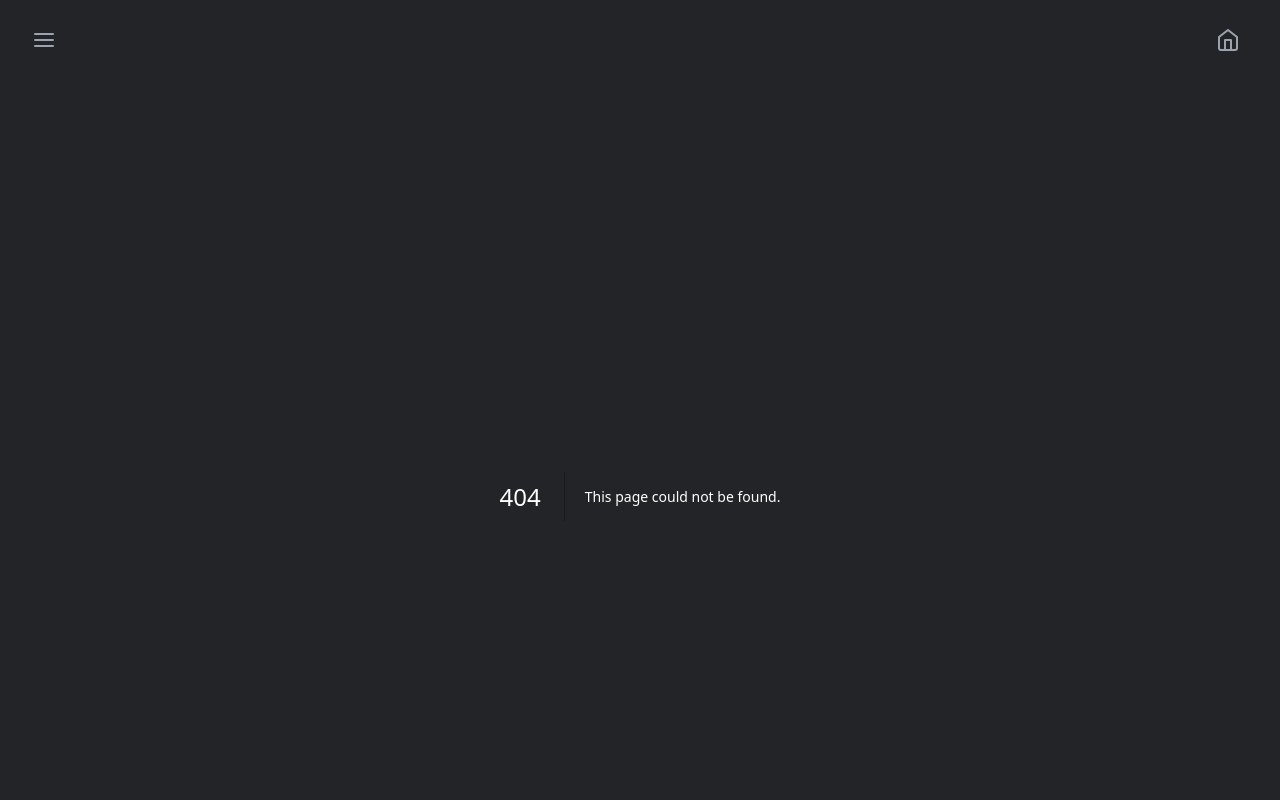
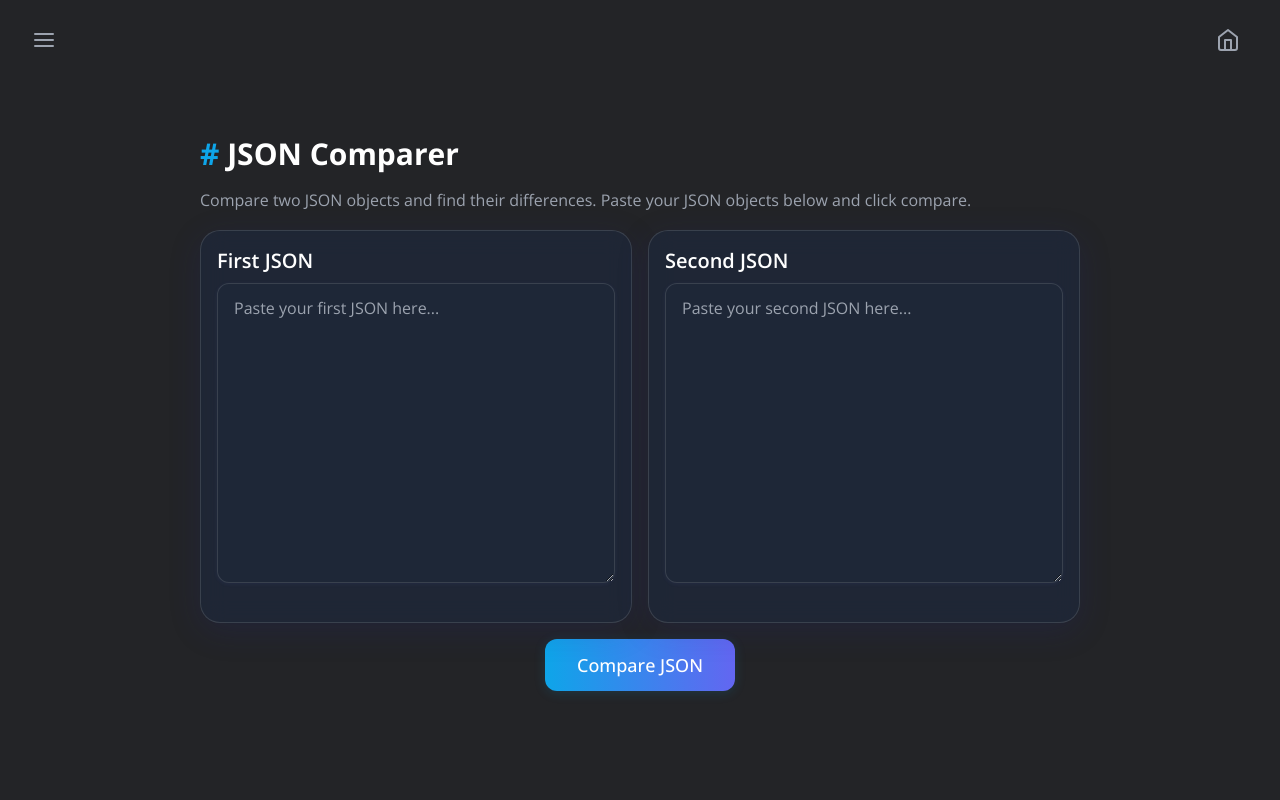
Before and after one commit to AshwinKul28/devtools, a Next.js app: page /json/compare in a window 1280 px wide. Before the commit this address had no page. Shown: the top 800 px of the page. Built offline with nearby package versions, Linux system fonts and the light colour scheme.

Commit message:
added json comparer

```diff
--- a/package.json
+++ b/package.json
@@ -20,6 +20,7 @@
     "js-base64": "^3.7.5",
     "jsonwebtoken": "^9.0.2",
     "jsqr": "^1.4.0",
+    "lucide-react": "^0.517.0",
     "next": "14.1.0",
     "postcss": "^8.4.35",
     "qrcode.react": "^4.2.0",
@@ -33,6 +34,7 @@
     "uuid": "^11.1.0"
   },
   "devDependencies": {
+    "@shadcn/ui": "^0.0.4",
     "@types/crypto-js": "^4.2.2",
     "@types/js-base64": "^3.0.0",
     "@types/jsonwebtoken": "^9.0.5",
--- /dev/null
+++ b/src/app/json/compare/page.tsx
@@ -0,0 +1,154 @@
+'use client'
+
+import { useState } from 'react'
+import { AlertCircle, CheckCircle2, XCircle } from 'lucide-react'
+
+export default function JSONComparer() {
+  const [json1, setJson1] = useState('')
+  const [json2, setJson2] = useState('')
+  const [result, setResult] = useState<{
+    areEqual: boolean
+    differences: string[]
+    error?: string
+  } | null>(null)
+
+  const compareJSON = () => {
+    try {
+      // Parse JSON strings
+      const obj1 = JSON.parse(json1)
+      const obj2 = JSON.parse(json2)
+
+      // Function to find differences between objects
+      const findDifferences = (obj1: any, obj2: any, path: string = ''): string[] => {
+        const differences: string[] = []
+
+        // Get all keys from both objects
+        const allKeys = new Set([...Object.keys(obj1), ...Object.keys(obj2)])
+
+        for (const key of allKeys) {
+          const currentPath = path ? `${path}.${key}` : key
+
+          // Check if key exists in both objects
+          if (!(key in obj1)) {
+            differences.push(`Key "${currentPath}" exists in second object but not in first`)
+            continue
+          }
+          if (!(key in obj2)) {
+            differences.push(`Key "${currentPath}" exists in first object but not in second`)
+            continue
+          }
+
+          // Compare values
+          const val1 = obj1[key]
+          const val2 = obj2[key]
+
+          if (typeof val1 !== typeof val2) {
+            differences.push(`Type mismatch at "${currentPath}": ${typeof val1} vs ${typeof val2}`)
+            continue
+          }
+
+          if (typeof val1 === 'object' && val1 !== null && val2 !== null) {
+            differences.push(...findDifferences(val1, val2, currentPath))
+          } else if (JSON.stringify(val1) !== JSON.stringify(val2)) {
+            differences.push(`Value mismatch at "${currentPath}": ${JSON.stringify(val1)} vs ${JSON.stringify(val2)}`)
+          }
+        }
+
+        return differences
+      }
+
+      const differences = findDifferences(obj1, obj2)
+      setResult({
+        areEqual: differences.length === 0,
+        differences
+      })
+    } catch (error) {
+      setResult({
+        areEqual: false,
+        differences: [],
+        error: error instanceof Error ? error.message : 'Invalid JSON'
+      })
+    }
+  }
+
+  return (
+    <div className="min-h-screen bg-[#1a1b1e] p-8">
+      <div className="max-w-4xl mx-auto">
+        <h1 className="text-3xl font-bold text-white mb-6">
+          <span className="text-[#0ea5e9]">#</span> JSON Comparer
+        </h1>
+        <p className="text-gray-400 mb-6">
+          Compare two JSON objects and find their differences. Paste your JSON objects below and click compare.
+        </p>
+
+        <div className="grid grid-cols-1 md:grid-cols-2 gap-4 mb-6">
+          <div className="glass-card p-4">
+            <h2 className="text-xl font-semibold mb-2 text-white">First JSON</h2>
+            <textarea
+              value={json1}
+              onChange={(e: React.ChangeEvent<HTMLTextAreaElement>) => setJson1(e.target.value)}
+              placeholder="Paste your first JSON here..."
+              className="glass-input w-full h-[300px] font-mono"
+            />
+          </div>
+
+          <div className="glass-card p-4">
+            <h2 className="text-xl font-semibold mb-2 text-white">Second JSON</h2>
+            <textarea
+              value={json2}
+              onChange={(e: React.ChangeEvent<HTMLTextAreaElement>) => setJson2(e.target.value)}
+              placeholder="Paste your second JSON here..."
+              className="glass-input w-full h-[300px] font-mono"
+            />
+          </div>
+        </div>
+
+        <div className="flex justify-center mb-6">
+          <button onClick={compareJSON} className="gradient-btn px-8 py-3 text-lg">
+            Compare JSON
+          </button>
+        </div>
+
+        {result && (
+          <div className="glass-card p-4">
+            <h2 className="text-xl font-semibold mb-4 text-white">Comparison Result</h2>
+            {result.error ? (
+              <div className="flex items-center gap-2 bg-red-500/20 border border-red-500/50 text-red-400 rounded p-4 mb-4">
+                <AlertCircle className="h-5 w-5" />
+                <span>{result.error}</span>
+              </div>
+            ) : (
+              <>
+                <div className={`flex items-center gap-2 rounded p-4 mb-4 ${result.areEqual ? 'bg-green-500/20 border border-green-500/50 text-green-400' : 'bg-red-500/20 border border-red-500/50 text-red-400'}`}>
+                  {result.areEqual ? (
+                    <CheckCircle2 className="h-5 w-5 text-green-400" />
+                  ) : (
+                    <XCircle className="h-5 w-5 text-red-400" />
+                  )}
+                  <span>
+                    {result.areEqual
+                      ? 'The JSON objects are identical'
+                      : 'The JSON objects are different'}
+                  </span>
+                </div>
+
+                {!result.areEqual && result.differences.length > 0 && (
+                  <div className="space-y-2">
+                    <h3 className="font-semibold text-white">Differences found:</h3>
+                    <ul className="list-disc list-inside space-y-1">
+                      {result.differences.map((diff, index) => (
+                        <li key={index} className="text-sm text-gray-300">
+                          {diff}
+                        </li>
+                      ))}
+                    </ul>
+                  </div>
+                )}
+              </>
+            )}
+          </div>
+        )}
+      </div>
+    </div>
+  )
+}
--- a/src/app/layout.tsx
+++ b/src/app/layout.tsx
@@ -15,10 +15,10 @@ const openSans = Open_Sans({
 
 export const metadata: Metadata = {
   title: {
-    default: 'DevToolsLab - Developer Tools & Utilities',
-    template: '%s | DevToolsLab'
+    default: 'TechToolbox - Developer Tools & Utilities',
+    template: '%s | TechToolbox'
   },
-  description: 'DevToolsLab is your all-in-one tech tool box and developer toolbox, offering a comprehensive collection of online developer tools, encoding/decoding utilities, API testing tools, code utilities, and productivity resources for programmers and web developers. Boost your workflow with our powerful, easy-to-use web utilities and software toolbox.',
+  description: 'TechToolbox is your all-in-one tech tool box and developer toolbox, offering a comprehensive collection of online developer tools, encoding/decoding utilities, API testing tools, code utilities, and productivity resources for programmers and web developers. Boost your workflow with our powerful, easy-to-use web utilities and software toolbox.',
   keywords: [
     'developer tools',
     'tech tool box',
@@ -115,9 +115,9 @@ export const metadata: Metadata = {
     'online text tools',
     'online QR code generator'
   ],
-  authors: [{ name: 'DevToolsLab Team' }],
-  creator: 'DevToolsLab',
-  publisher: 'DevToolsLab',
+  authors: [{ name: 'TechToolbox Team' }],
+  creator: 'TechToolbox',
+  publisher: 'TechToolbox',
   metadataBase: new URL('https://techtoolbox.site'),
   alternates: {
     canonical: 'https://techtoolbox.site/'
--- /dev/null
+++ b/src/app/page.metadata.ts
@@ -0,0 +1,5 @@
+export const metadata = {
+  title: 'DevToolsLab - Essential Developer Tools',
+  description: 'A comprehensive collection of essential tools for all developers, including JSON Compare, JSON Beautifier, Base64 Encode/Decode, QR Code Generator, UUID Generator, and more.',
+  keywords: 'developer tools, JSON Compare, JSON Beautifier, Base64, QR Code, UUID, hash, encode, decode, API, performance, JWT, XML, tree, generator',
+}
--- a/src/app/page.tsx
+++ b/src/app/page.tsx
@@ -14,6 +14,7 @@ const TOOLS = [
   { name: 'SHA-256 Hash', path: '/crypto/sha256' },
   { name: 'SHA-512 Hash', path: '/crypto/sha512' },
   { name: 'JSON Beautifier', path: '/json/beautify' },
+  { name: 'JSON Compare', path: '/json/compare' },
   { name: 'JWT Decoder', path: '/json/jwt' },
   { name: 'JSON Stringify', path: '/json/stringify' },
   { name: 'XML Decoder', path: '/json/xml' },
@@ -145,6 +146,9 @@ export default function Home() {
               <Link href="/json/beautify" className="block p-2 rounded text-gray-300 hover:text-white transition-all duration-300 hover:bg-gradient-to-r hover:from-[#1e3a8a]/30 hover:via-[#0ea5e9]/20 hover:to-[#1e3a8a]/30 hover:shadow-[0_0_20px_rgba(14,165,233,0.15)] hover:scale-[1.02]">
                 JSON Beautifier
               </Link>
+              <Link href="/json/compare" className="block p-2 rounded text-gray-300 hover:text-white transition-all duration-300 hover:bg-gradient-to-r hover:from-[#1e3a8a]/30 hover:via-[#0ea5e9]/20 hover:to-[#1e3a8a]/30 hover:shadow-[0_0_20px_rgba(14,165,233,0.15)] hover:scale-[1.02]">
+                JSON Compare
+              </Link>
               <Link href="/json/jwt" className="block p-2 rounded text-gray-300 hover:text-white transition-all duration-300 hover:bg-gradient-to-r hover:from-[#1e3a8a]/30 hover:via-[#0ea5e9]/20 hover:to-[#1e3a8a]/30 hover:shadow-[0_0_20px_rgba(14,165,233,0.15)] hover:scale-[1.02]">
                 JWT Decoder
               </Link>
--- a/src/components/header.tsx
+++ b/src/components/header.tsx
@@ -24,19 +24,14 @@ const categories = [
     ],
   },
   {
-    name: 'Media',
-    tools: [
-      { name: 'Image to Base64', path: '/media/image' },
-      { name: 'File to Base64', path: '/media/file' },
-    ],
-  },
-  {
     name: 'JSON Tools',
     tools: [
       { name: 'JSON Beautifier', path: '/json/beautify' },
+      { name: 'JSON Compare', path: '/json/compare' },
       { name: 'JWT Decoder', path: '/json/jwt' },
       { name: 'JSON Stringify', path: '/json/stringify' },
       { name: 'XML Decoder', path: '/json/xml' },
+      { name: 'JSON Tree Visualizer', path: '/json/tree' },
     ],
   },
   {
@@ -45,6 +40,25 @@ const categories = [
       { name: 'Random Text', path: '/generators/text' },
       { name: 'Person Data', path: '/generators/person' },
       { name: 'Number Generator', path: '/generators/numbers' },
+      { name: 'UUID Generator', path: '/generators/uuid' },
+    ],
+  },
+  {
+    name: 'Visual Tools',
+    tools: [
+      { name: 'Image to Base64', path: '/media/image' },
+      { name: 'File to Base64', path: '/media/file' },
+      { name: 'QR Code Generator', path: '/qr/encode' },
+      { name: 'QR Code Scanner', path: '/qr/decode' },
+    ],
+  },
+  {
+    name: 'API Tools',
+    tools: [
+      { name: 'API Request Builder', path: '/api/request' },
+      { name: 'API Documentation Generator', path: '/api/docs' },
+      { name: 'GraphQL Explorer', path: '/api/graphql' },
+      { name: 'API Performance Tester', path: '/api/performance' },
     ],
   },
 ]
@@ -52,6 +66,22 @@ const categories = [
 export default function Header() {
   const [isMenuOpen, setIsMenuOpen] = useState(false)
   const [isHamburgerHovered, setIsHamburgerHovered] = useState(false)
+  const [sidebarSearch, setSidebarSearch] = useState('')
+
+  // Flatten all tools for search
+  const allTools = categories.flatMap(cat => cat.tools.map(tool => ({ ...tool, category: cat.name })))
+  const filteredTools = sidebarSearch.length >= 1
+    ? allTools.filter(tool => tool.name.toLowerCase().includes(sidebarSearch.toLowerCase()))
+    : null
+
+  // Group filtered tools by category
+  const filteredByCategory = filteredTools
+    ? filteredTools.reduce((acc, tool) => {
+        if (!acc[tool.category]) acc[tool.category] = []
+        acc[tool.category].push(tool)
+        return acc
+      }, {} as Record<string, typeof allTools>)
+    : {}
 
   return (
     <header className="bg-[#2a2b2e] border-b border-[#3a3b3e]">
@@ -90,7 +120,40 @@ export default function Header() {
         } w-64 bg-[#2a2b2e] border-r border-[#3a3b3e] transition-transform duration-200 ease-in-out z-50`}
       >
         <div className="h-full overflow-y-auto py-6 px-4">
-          {categories.map((category) => (
+          {/* Sidebar Search */}
+          <input
+            type="text"
+            value={sidebarSearch}
+            onChange={e => setSidebarSearch(e.target.value)}
+            placeholder="Search tools..."
+            className="glass-input w-full px-3 py-2 mb-4 text-base rounded shadow"
+            autoFocus={isMenuOpen}
+          />
+          {/* Show filtered tools if searching, else show all categories */}
+          {sidebarSearch.length >= 1 ? (
+            Object.keys(filteredByCategory).length === 0 ? (
+              <div className="text-gray-400 text-sm">No tools found.</div>
+            ) : (
+              Object.entries(filteredByCategory).map(([cat, tools]) => (
+                <div key={cat} className="mb-6">
+                  <h3 className="text-sm font-semibold text-gray-400 uppercase tracking-wider mb-2">{cat}</h3>
+                  <div className="space-y-1">
+                    {tools.map(tool => (
+                      <Link
+                        key={tool.name}
+                        href={tool.path}
+                        className="block px-3 py-2 rounded-md text-gray-300 hover:text-white transition-all duration-300 hover:bg-gradient-to-r hover:from-[#1e3a8a]/30 hover:via-[#0ea5e9]/20 hover:to-[#1e3a8a]/30 hover:shadow-[0_0_20px_rgba(14,165,233,0.15)] hover:scale-[1.02]"
+                        onClick={() => setIsMenuOpen(false)}
+                      >
+                        {tool.name}
+                      </Link>
+                    ))}
+                  </div>
+                </div>
+              ))
+            )
+          ) : (
+            categories.map((category) => (
               <div key={category.name} className="mb-6">
                 <h3 className="text-sm font-semibold text-gray-400 uppercase tracking-wider mb-2">
                   {category.name}
@@ -108,7 +171,8 @@ export default function Header() {
                   ))}
                 </div>
               </div>
-          ))}
+            ))
+          )}
         </div>
       </div>
 
--- a/tsconfig.json
+++ b/tsconfig.json
@@ -1,10 +1,11 @@
 {
   "compilerOptions": {
-    "target": "es5",
+    "target": "es2015",
     "lib": ["dom", "dom.iterable", "esnext"],
     "allowJs": true,
     "skipLibCheck": true,
     "strict": true,
+    "noImplicitAny": true,
     "forceConsistentCasingInFileNames": true,
     "noEmit": true,
     "esModuleInterop": true,
```
Also changed, not shown: 1 other file (tests, documents, lock files or other folders). Lines whose indentation alone changed are shown as unchanged.
